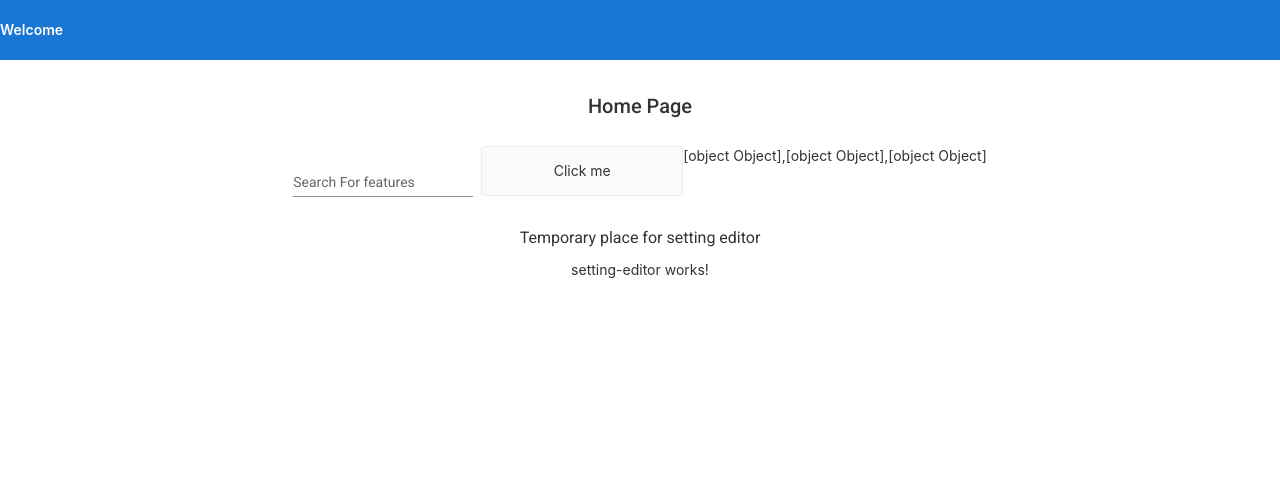
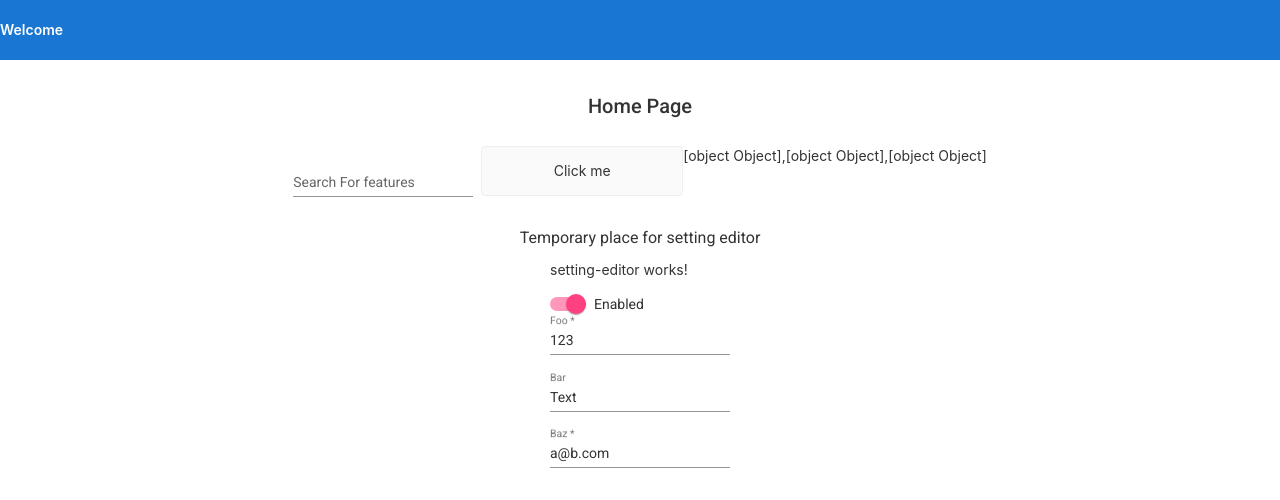
Before and after one commit to NWMSOEConfig/insight, an Angular app in the folder insight-app/: page / in a window 1280 px wide. Shown: the top 500 px of the page. Built offline with nearby package versions, Linux system fonts and the light colour scheme.

Commit message:
Add examples from mockup

```diff
--- a/insight-app/src/app/app.module.ts
+++ b/insight-app/src/app/app.module.ts
@@ -5,7 +5,8 @@ import { AppRoutingModule } from './app-routing.module';
 import { AppComponent } from './app.component';
 import { MatButtonModule } from '@angular/material/button';
 import { MatSliderModule } from '@angular/material/slider';
-import {MatFormFieldModule} from '@angular/material/form-field';
+import { MatSlideToggleModule } from '@angular/material/slide-toggle'
+import { MatFormFieldModule } from '@angular/material/form-field';
 import { MatInputModule } from '@angular/material/input';
 import { BrowserAnimationsModule } from '@angular/platform-browser/animations';
 import { SettingEditorComponent } from './setting-editor/setting-editor.component';
@@ -20,6 +21,7 @@ import { SettingEditorComponent } from './setting-editor/setting-editor.componen
     AppRoutingModule,
     MatButtonModule,
     MatSliderModule,
+    MatSlideToggleModule,
     MatFormFieldModule,
     MatInputModule,
     BrowserAnimationsModule
--- a/insight-app/src/app/setting-editor/setting-editor.component.html
+++ b/insight-app/src/app/setting-editor/setting-editor.component.html
@@ -1 +1,20 @@
 <p>setting-editor works!</p>
+
+<form>
+  <mat-slide-toggle checked="checked">Enabled</mat-slide-toggle>
+  <br />
+  <mat-form-field>
+    <mat-label>Foo *</mat-label>
+    <input matInput type="number" value="123" />
+  </mat-form-field>
+  <br />
+  <mat-form-field>
+    <mat-label>Bar</mat-label>
+    <input matInput type="text" value="Text" />
+  </mat-form-field>
+  <br />
+  <mat-form-field>
+    <mat-label>Baz *</mat-label>
+    <input matInput type="email" value="a@b.com" />
+  </mat-form-field>
+</form>
```
